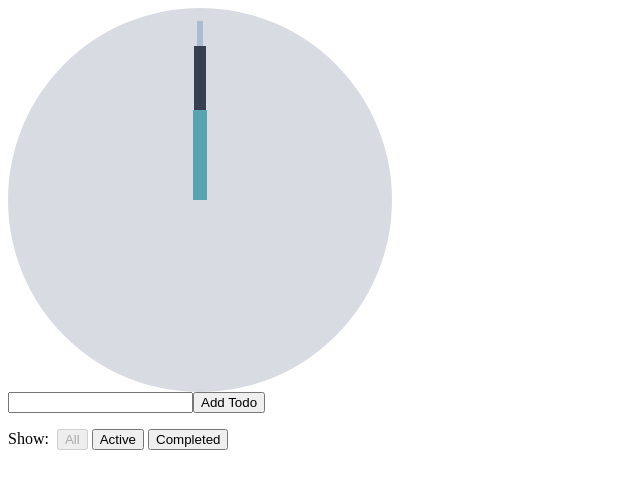
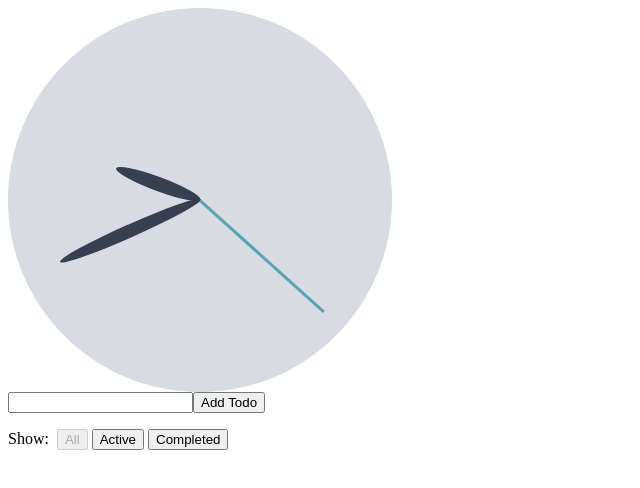
Before and after one commit to heines/todo-react, a React app in the folder todo-react/: page / in a window 1280 px wide. Shown: the whole page, without its empty margins (0-640 px from the left). Built offline with nearby package versions, Linux system fonts and the light colour scheme.

Commit message:
時計実装

```diff
--- a/todo-react/src/components/Clock.js
+++ b/todo-react/src/components/Clock.js
@@ -1,14 +1,72 @@
 import './Clock.scss';
 import React from 'react';
 
-const Clock = (props) => {
+function MovementSeconds(props) {
+  let secondDeg = props.date.getSeconds() * 6;
   return (
-    <div className="Clock">
-      <div className="Clock-secondhand" id="second"></div>
-      <div className="Clock-longhand" id="long"></div>
-      <div className="Clock-shorthand" id="short"></div>
-    </div>
+    <div
+      id="second"
+      className="Clock-secondhand"
+      style={{ transform: `rotate(${secondDeg}deg)`, transformOrigin: 'bottom' }}
+    ></div>
+  )
+}
+
+function MovementMinutes(props) {
+  let longDeg = props.date.getMinutes() * 6;
+  return (
+    <div
+      id="long"
+      className="Clock-longhand"
+      style={{ transform: `rotate(${longDeg}deg)`, transformOrigin: 'bottom' }}
+    ></div>
+  )
+}
+
+function MovementHours(props) {
+  let shortDeg = props.date.getHours() > 12 ? ((props.date.getHours() - 12) * 30) : (props.date.getHours() * 30);
+  shortDeg += props.date.getMinutes() * 0.5;
+  return (
+    <div
+      id="short"
+      className="Clock-shorthand"
+      style={{ transform: `rotate(${shortDeg}deg)`, transformOrigin: 'bottom' }}
+    ></div>
   );
+}
+
+export default class Clock extends React.Component {
+  constructor(props) {
+    super(props);
+    this.state = {
+      date: new Date()
+    };
+  }
+
+  componentDidMount() {
+    this.timerID = setInterval(
+      () => this.tick(),
+      1000
+    );
+  }
+
+  componentWillUnmount() {
+    clearInterval(this.timerID);
+  }
+
+  tick() {
+    this.setState({
+      date: new Date()
+    });
+  }
+
+  render() {
+    return (
+      <div className="Clock">
+        <MovementHours date={this.state.date} />
+        <MovementMinutes date={this.state.date} />
+        <MovementSeconds date={this.state.date} />
+      </div>
+    );
+  }
 };
-
-export default Clock;
--- a/todo-react/src/components/Clock.scss
+++ b/todo-react/src/components/Clock.scss
@@ -9,6 +9,7 @@
     height: 12vw;
     width: 1vw;
     position: absolute;
+    border-radius: 50%;
     top: 3vw;
     left: (15vw - 0.5vw);
     background: #373F51;
@@ -17,16 +18,18 @@
     height: 7vw;
     width: 1.1vw;
     position: absolute;
+    border-radius: 50%;
     top: 8vw;
     left: (15vw - 0.55vw);
-    background: #58A4B0;
+    background: #373F51;
   }
   &-secondhand {
-    height: 14vw;
-    width: 0.5vw;
+    height: 13vw;
+    width: 0.2vw;
     position: absolute;
-    top: 1vw;
-    left: (15vw - 0.25vw);
-    background: #A9BCD0;
+    top: 2vw;
+    left: (15vw - 0.1vw);
+    background: #58A4B0;
+    // background: #A9BCD0;
   }
 }
```
